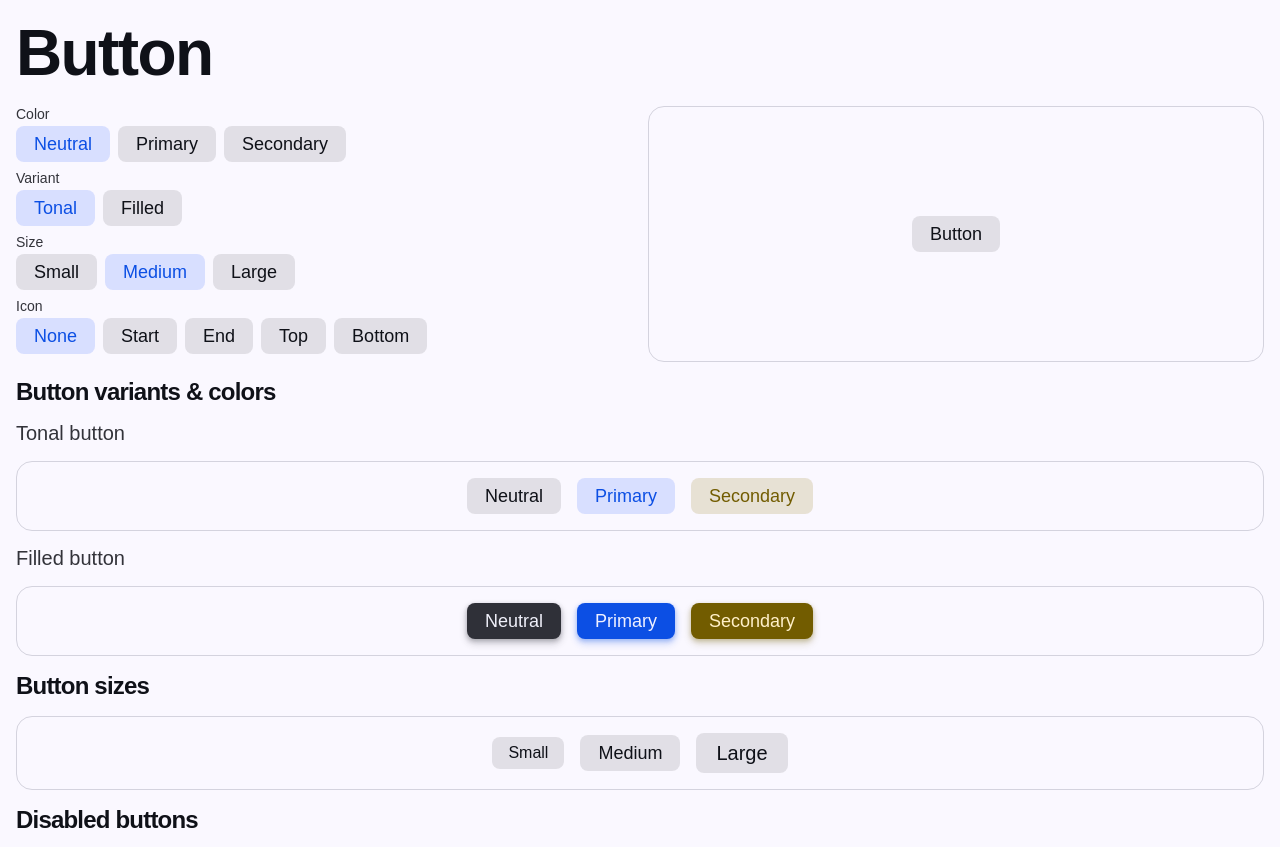
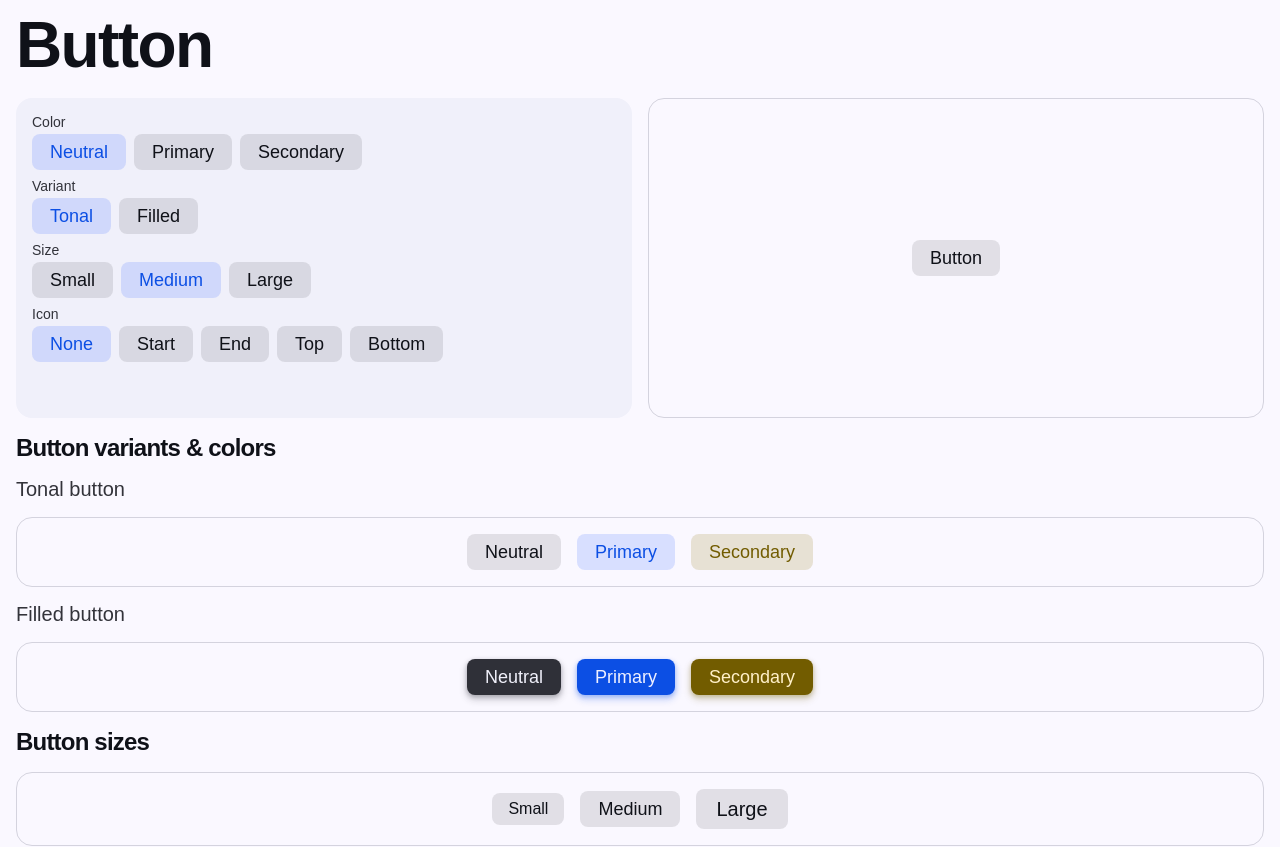
Before and after one commit to TheOmer77/omer-ui-old, a React (Vite) app: page / in a window 1280 px wide. Shown: the top 847 px of the page. Built offline with nearby package versions, Linux system fonts and the light colour scheme.

Commit message:
EVEN MORE DEMO CSS TWEAKS!!!

```diff
--- a/demo/components/index.module.css
+++ b/demo/components/index.module.css
@@ -4,7 +4,7 @@
 
 body {
   margin: 0;
-  padding: 1rem;
+  padding: 0.5rem 1rem 1rem;
 }
 
 h1,
@@ -54,8 +54,10 @@ h3,
 }
 
 .demo .demo-controls {
-  max-height: 16rem;
+  height: calc(100vh - 35rem);
   overflow-y: auto;
+  background-color: rgb(var(--color-primary-neutral-95));
+  padding: 1rem;
 }
 
 .demo .demo-controls .demo-controls-label {
@@ -66,6 +68,12 @@ h3,
 
 .demo .demo-controls .demo-controls-label:not(:first-of-type) {
   margin-top: 0.5rem;
+}
+
+.demo .demo-controls,
+.demo-components {
+  border-radius: 1rem;
+  box-sizing: border-box;
 }
 
 .demo .demo-controls .demo-controls-row,
@@ -84,16 +92,14 @@ h3,
 .demo-components {
   gap: 1rem;
   padding: 1rem;
-  box-sizing: border-box;
   border: 1px solid rgb(var(--color-primary-neutral-85));
-  border-radius: 1rem;
   display: flex;
   justify-content: center;
   align-items: center;
 }
 
 .demo .demo-components {
-  height: 16rem;
+  height: 20rem;
 }
 
 .demo .demo-column {
@@ -109,6 +115,10 @@ h3,
     display: grid;
     grid-template-columns: repeat(2, 1fr);
   }
+
+  .demo .demo-controls {
+    height: 20rem;
+  }
 }
 
 @media (min-width: 1440px) {
@@ -118,6 +128,10 @@ h3,
 }
 
 @media (prefers-color-scheme: dark) {
+  .demo .demo-controls {
+    background-color: rgb(var(--color-primary-neutral-10));
+  }
+
   h3,
   .demo .demo-controls .demo-controls-label {
     color: rgba(var(--color-primary-neutral-98), 0.85);
```
